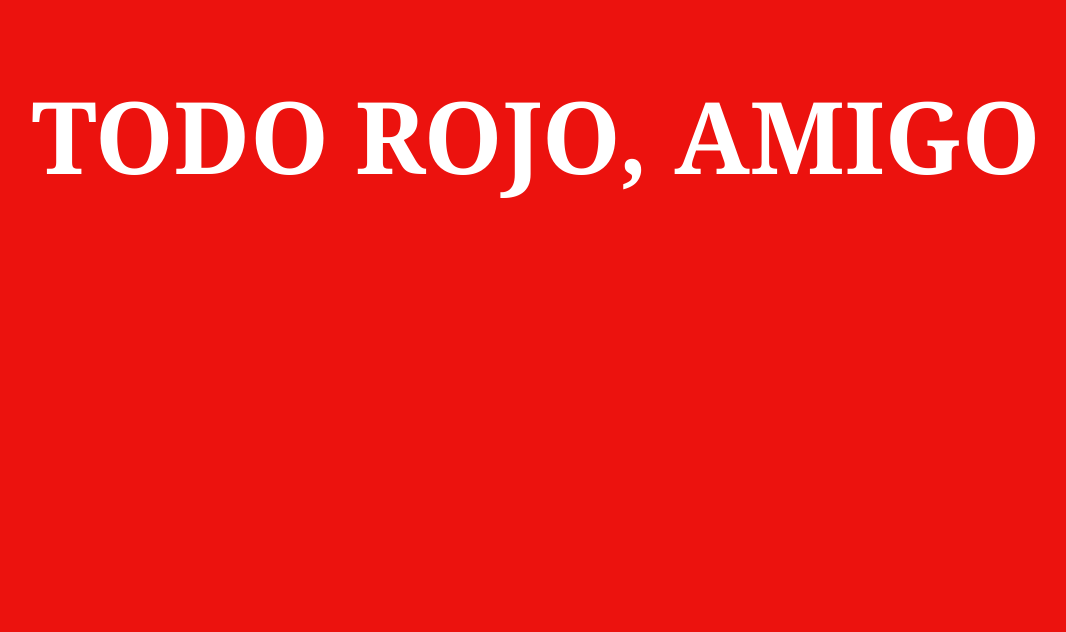
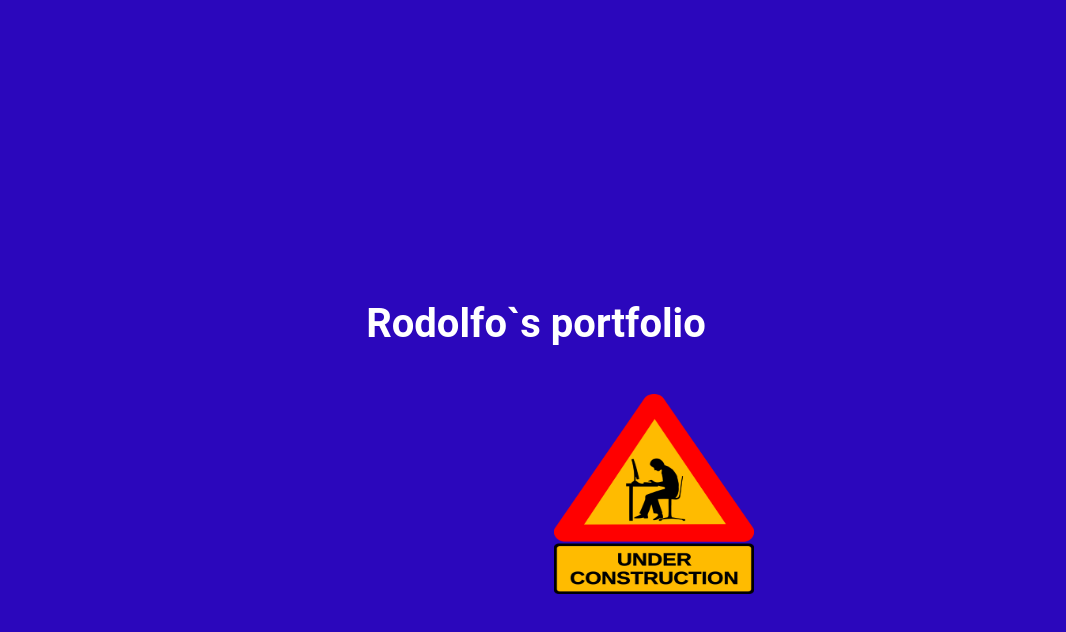
Before and after one commit to Rodolpop/Rodolpop.github.io, a plain HTML site: page index.html in a window 1280 px wide. Shown: the whole page, without its empty margins (104-1170 px from the left). Drawn offline with Linux system fonts and the light colour scheme.

Commit message:
under cpnstruction

```diff
--- a/index.html
+++ b/index.html
@@ -9,7 +9,9 @@
 </head>
 <body>
 
-    <h1> TODO ROJO, AMIGO </h1>
+    <h1> Rodolfo`s portfolio </h1>
+
+    <img class="logo" src="/img/under-construction-29038.png">
 
 
 </body>
--- a/style.css
+++ b/style.css
@@ -2,7 +2,7 @@
 body {
 
 
-    background-color: #ec120e; /* Used if the image is unavailable */
+    background-color: #2b07bc; /* Used if the image is unavailable */
     height: 500px; /* You must set a specified height */
     background-position: center; /* Center the image */
     background-repeat: no-repeat; /* Do not repeat the image */
@@ -13,11 +13,20 @@ body {
 
 h1 {
 
-    font-size: 100px;
+    font-size: 40px;
     text-align: center;
+    margin-top: 300px;
     color: white;
-    font-family: Cambria, Cochin, Georgia, Times, 'Times New Roman', serif;
+    font-family:roboto;
 
+}
+
+.logo {
+
+    height: 200px;
+    width: 200px;
+    margin-left: 650px;
+    margin-top: 20px;
 
 
 }
```
Also changed, not shown: img/under-construction-29038.png (added).
